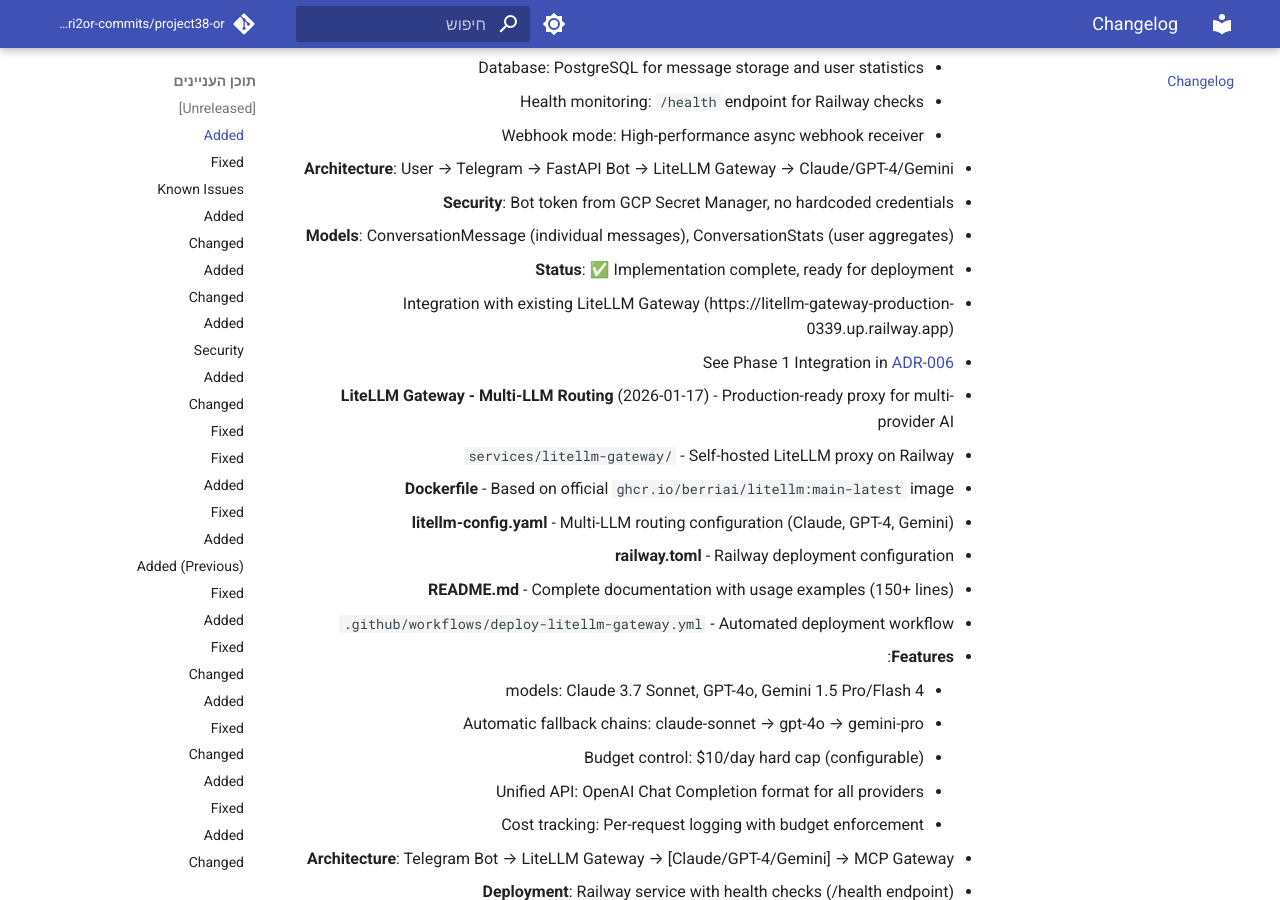
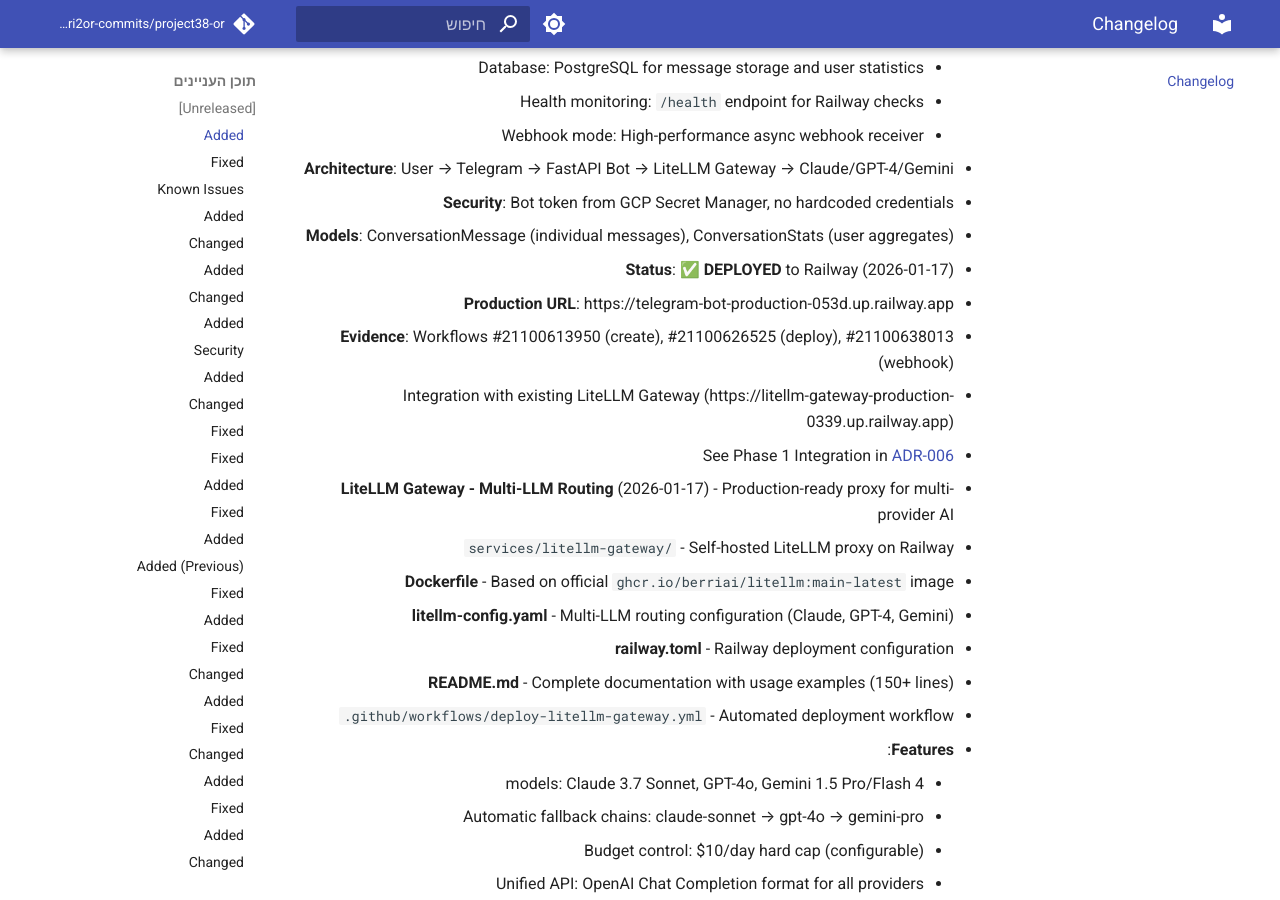
Before and after one commit to edri2or-commits/project38-or, an MkDocs documentation site: the page built from docs/changelog.md, in a window 1280 px wide and 900 px high, scrolled down 973 px. Built offline with MkDocs 1.6.1 and Material for MkDocs 9.7.7, drawn with Linux system fonts in a browser that asks for light colours; comment, search, counter and statistics services are not loaded.

Commit message:
docs: Mark Telegram Bot deployment complete

```diff
--- a/docs/changelog.md
+++ b/docs/changelog.md
@@ -31,7 +31,9 @@
   - **Architecture**: User → Telegram → FastAPI Bot → LiteLLM Gateway → Claude/GPT-4/Gemini
   - **Security**: Bot token from GCP Secret Manager, no hardcoded credentials
   - **Models**: ConversationMessage (individual messages), ConversationStats (user aggregates)
-  - **Status**: ✅ Implementation complete, ready for deployment
+  - **Status**: ✅ **DEPLOYED** to Railway (2026-01-17)
+  - **Production URL**: https://telegram-bot-production-053d.up.railway.app
+  - **Evidence**: Workflows #21100613950 (create), #21100626525 (deploy), #21100638013 (webhook)
   - Integration with existing LiteLLM Gateway (https://litellm-gateway-production-0339.up.railway.app)
   - See Phase 1 Integration in [ADR-006](decisions/ADR-006-multi-llm-routing-strategy.md)
 
```
